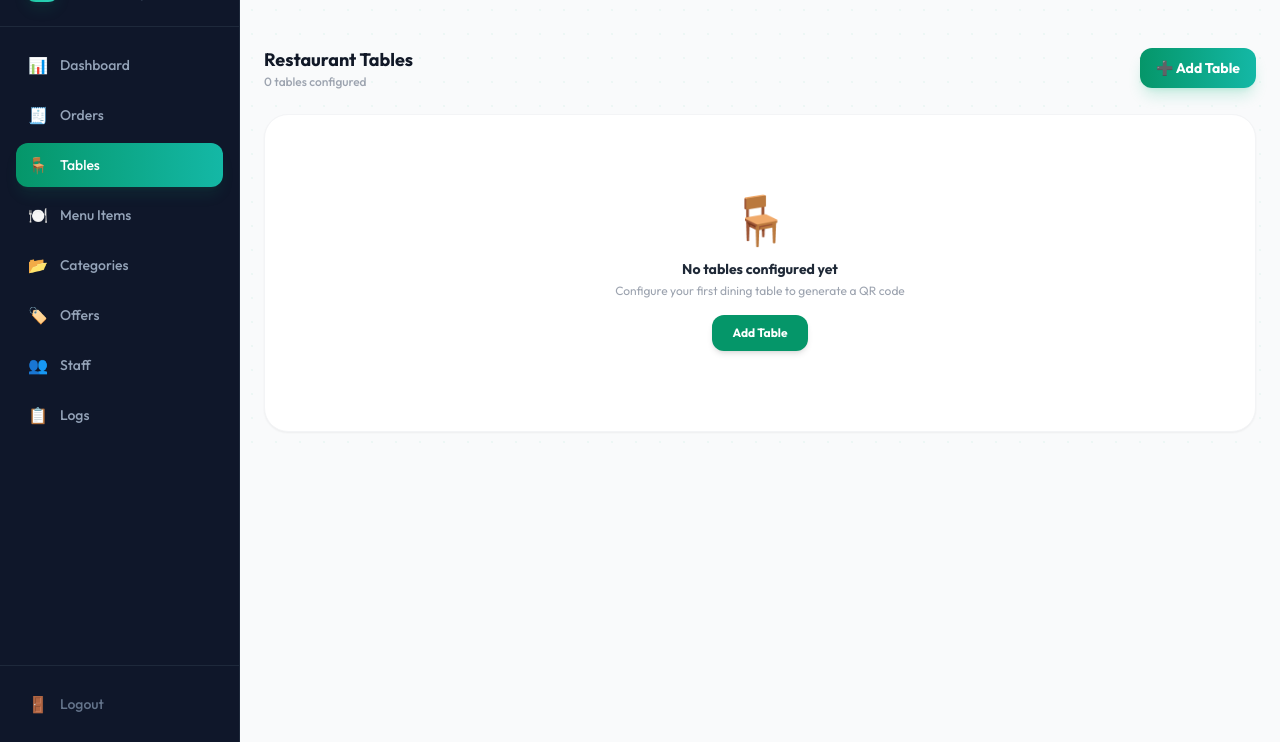
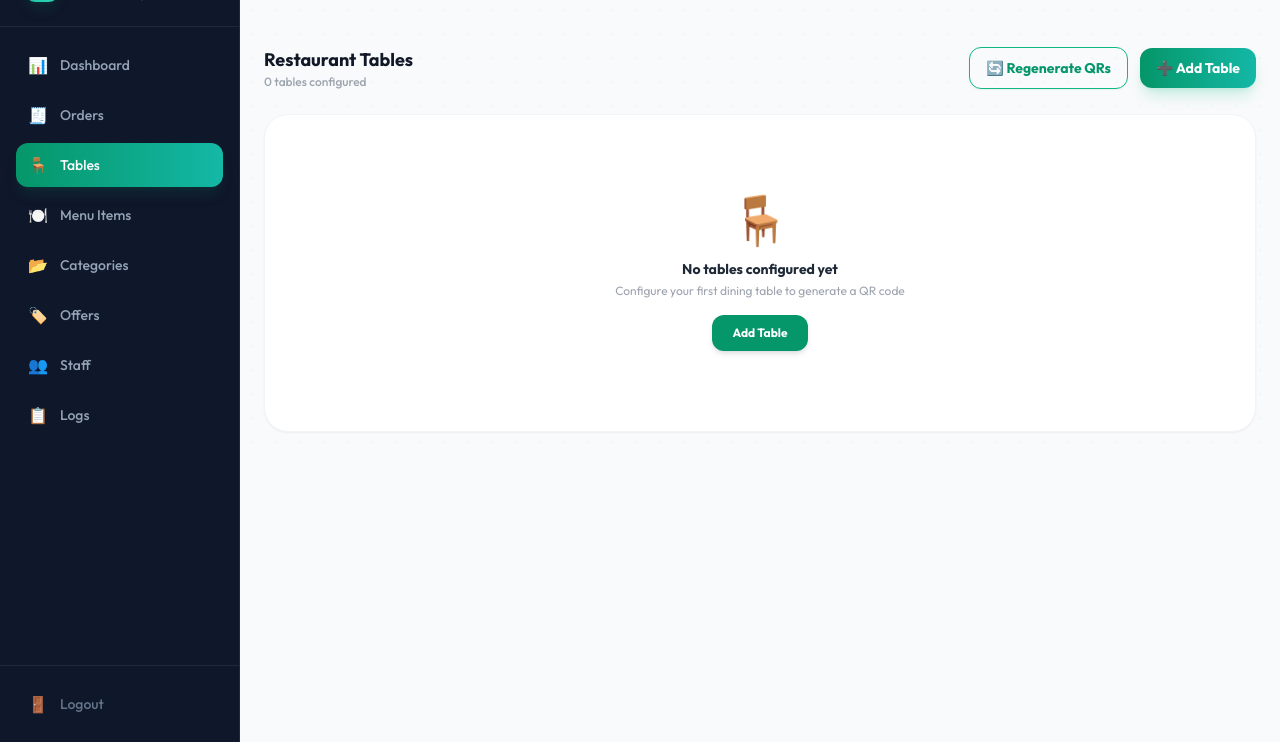
Before and after one commit to vashisthNitesh/Order-Management, a Django app: page /manage/tables/ in a window 1280 px wide. Shown: the part 58-800 px from the top of the page. Run offline with Django 4.2, Linux system fonts and the light colour scheme; the visitor is signed in with stand-in values (Sample User, id 1); data that the repository does not hold is empty; parts of the project's set-up code (start-up, migrations or seed data) failed here and were passed over; some libraries are stand-ins or nearby versions.

Commit message:
Implement bulk QR code regeneration feature and fix Cloudinary compatibility on download view

```diff
--- a/backend/apps/web/urls.py
+++ b/backend/apps/web/urls.py
@@ -44,6 +44,7 @@ urlpatterns = [
     # Tables
     path('manage/tables/', admin_views.admin_tables, name='admin_tables'),
     path('manage/tables/add/', admin_views.admin_table_save, name='admin_table_add'),
+    path('manage/tables/regenerate-all/', admin_views.admin_tables_regenerate_all, name='admin_tables_regenerate_all'),
     path('manage/tables/<int:table_id>/edit/', admin_views.admin_table_save, name='admin_table_edit'),
     path('manage/tables/<int:table_id>/delete/', admin_views.admin_table_delete, name='admin_table_delete'),
     path('manage/tables/<int:table_id>/qr/', admin_views.admin_table_qr, name='admin_table_qr'),
--- a/backend/apps/web/views/admin_views.py
+++ b/backend/apps/web/views/admin_views.py
@@ -158,11 +158,32 @@ def admin_table_qr(request, table_id):
     table.generate_qr_code(base_url)
     table.save(update_fields=['qr_code'])
     if table.qr_code:
-        with open(table.qr_code.path, 'rb') as f:
-            response = HttpResponse(f.read(), content_type='image/png')
-            response['Content-Disposition'] = f'attachment; filename="table-{table.table_number}-qr.png"'
-            return response
+        try:
+            content = table.qr_code.read()
+        except Exception:
+            try:
+                with table.qr_code.open('rb') as f:
+                    content = f.read()
+            except Exception:
+                import requests
+                content = requests.get(table.qr_code.url).content
+
+        response = HttpResponse(content, content_type='image/png')
+        response['Content-Disposition'] = f'attachment; filename="table-{table.table_number}-qr.png"'
+        return response
     messages.error(request, 'QR code could not be generated.')
+    return redirect('web:admin_tables')
+
+
+@admin_required
+def admin_tables_regenerate_all(request):
+    restaurant = _get_restaurant(request)
+    tables = Table.objects.filter(restaurant=restaurant)
+    base_url = f"{request.scheme}://{request.get_host()}"
+    for table in tables:
+        table.generate_qr_code(base_url)
+        table.save(update_fields=['qr_code'])
+    messages.success(request, f"Successfully regenerated QR codes for all {tables.count()} tables.")
     return redirect('web:admin_tables')
 
 
--- a/backend/templates/admin_panel/tables.html
+++ b/backend/templates/admin_panel/tables.html
@@ -39,10 +39,16 @@
       <h2 class="text-lg font-bold text-gray-900">Restaurant Tables</h2>
       <p class="text-xs text-gray-400 font-medium">{{ tables.count }} table{{ tables.count|pluralize }} configured</p>
     </div>
-    <a href="{% url 'web:admin_table_add' %}"
-       class="flex items-center gap-2 bg-gradient-to-r from-emerald-600 to-teal-500 text-white px-4 py-2.5 rounded-xl text-sm font-bold hover:from-emerald-700 hover:to-teal-600 shadow-lg shadow-emerald-500/20 active:scale-[0.97] transition-all">
-      ➕ Add Table
-    </a>
+    <div class="flex items-center gap-3">
+      <a href="{% url 'web:admin_tables_regenerate_all' %}"
+         class="flex items-center gap-2 border border-emerald-500 hover:bg-emerald-50 text-emerald-600 px-4 py-2.5 rounded-xl text-sm font-bold active:scale-[0.97] transition-all shadow-sm">
+        🔄 Regenerate QRs
+      </a>
+      <a href="{% url 'web:admin_table_add' %}"
+         class="flex items-center gap-2 bg-gradient-to-r from-emerald-600 to-teal-500 text-white px-4 py-2.5 rounded-xl text-sm font-bold hover:from-emerald-700 hover:to-teal-600 shadow-lg shadow-emerald-500/20 active:scale-[0.97] transition-all">
+        ➕ Add Table
+      </a>
+    </div>
   </div>
 
   {% if not tables %}
```
